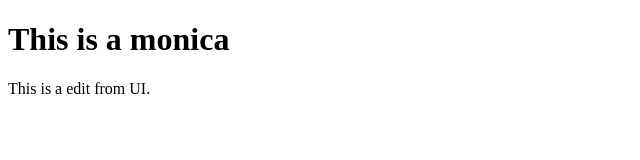
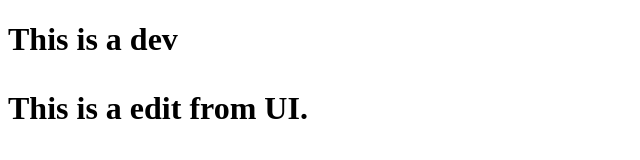
Before and after one commit to Monicajha1606/Git, a plain HTML site: page index.html in a window 1280 px wide. Shown: the whole page, without its empty margins (0-640 px from the left). Drawn offline with Linux system fonts and the light colour scheme.

Commit message:
fourth commit

```diff
--- a/index.html
+++ b/index.html
@@ -5,7 +5,7 @@
 </head>
 <body>
 
-<h1>This is a monica</h1>
+	<h1>This is a dev<h1>
 <p>This is a edit from UI.</p>
 
 </body>
```
